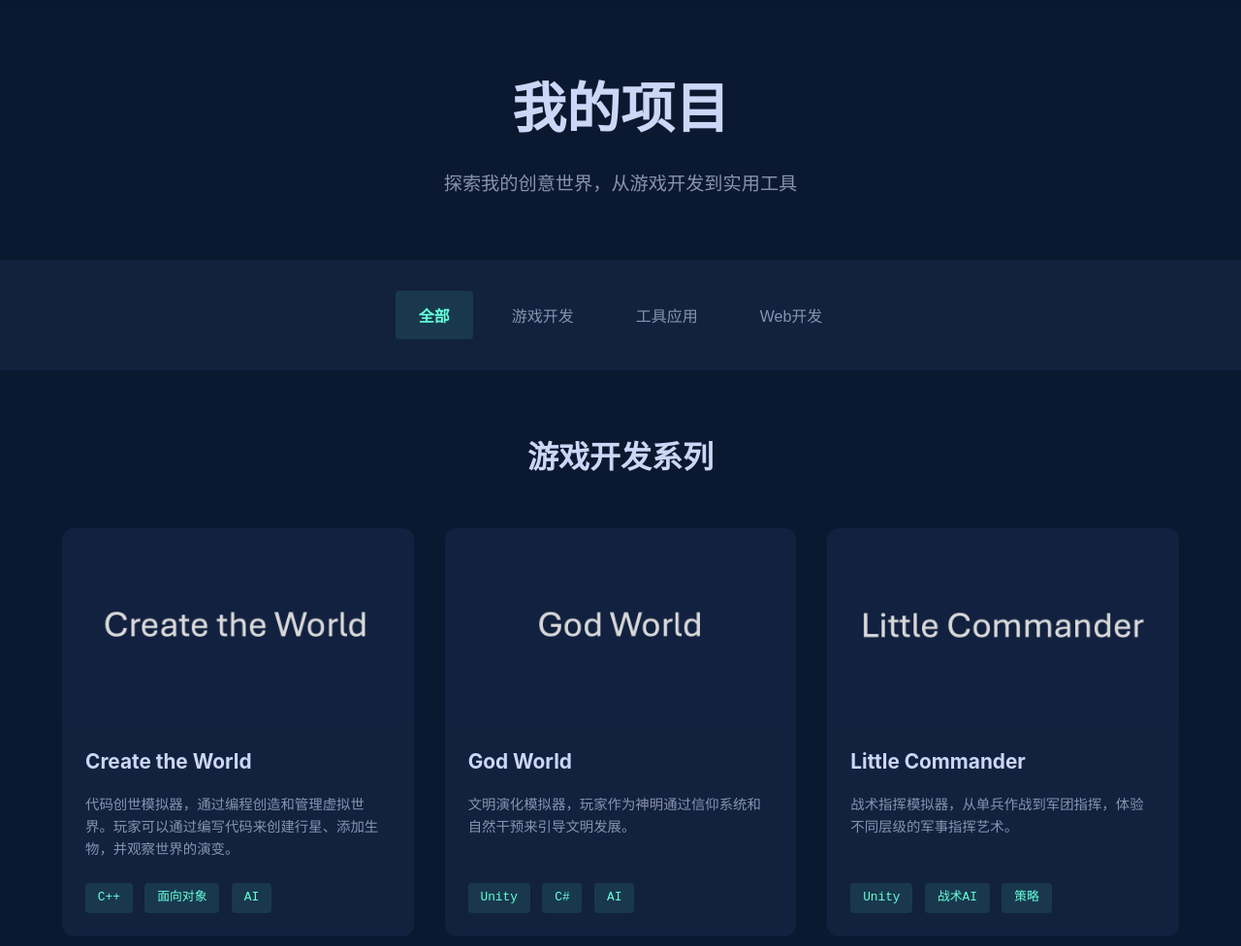
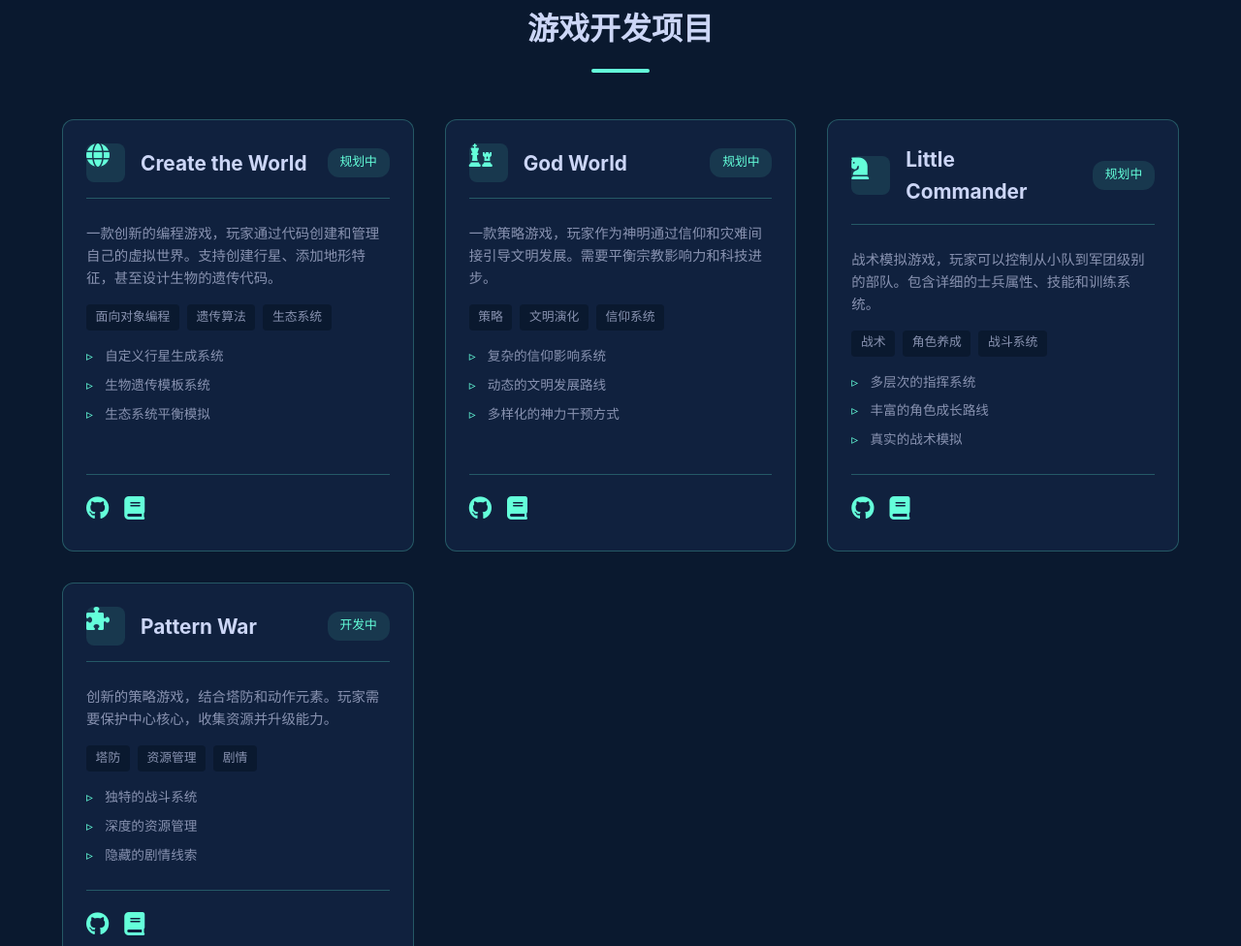
Before and after one commit to HS-Jack-YZY/MyWebsite, a plain HTML site: page projects.html in a window 1280 px wide. Shown: the part 60-1036 px from the top of the page at 97% size. Drawn offline with Linux system fonts and the light colour scheme.

Commit message:
feat(projects): 重构项目展示页面设计和交互
重新设计了项目展示页面的UI和交互体验，主要更新包括：

- 优化项目卡片布局，采用更现代的设计语言
- 新增项目状态标签和图标系统
- 改进项目分类展示逻辑，按游戏和工具分类
- 增强项目详情的展示效果，包含特性标签和重点列表
- 完善响应式适配，优化移动端体验

技术细节：
- 使用CSS Grid和Flexbox实现灵活布局
- 新增CSS变量统一主题样式
- 优化语义化HTML结构
- 添加无障碍支持

```diff
--- a/css/styles.css
+++ b/css/styles.css
@@ -214,55 +214,163 @@ body {
 }
 
 .project-card {
-    background-color: rgba(10, 25, 47, 0.95);
+    background: var(--card-bg);
+    border-radius: 12px;
+    padding: 1.5rem;
+    transition: transform 0.3s ease, box-shadow 0.3s ease;
+    border: 1px solid var(--primary-color-25);
+    display: flex;
+    flex-direction: column;
+    gap: 1.5rem;
+}
+
+.project-card:hover {
+    transform: translateY(-5px);
+    box-shadow: 0 10px 30px -15px var(--primary-color-25);
+}
+
+.project-card__header {
+    display: flex;
+    align-items: center;
+    gap: 1rem;
+    padding-bottom: 1rem;
+    border-bottom: 1px solid var(--primary-color-25);
+}
+
+.project-card__icon {
+    font-size: 1.5rem;
+    color: var(--primary-color);
+    width: 40px;
+    height: 40px;
+    display: flex;
+    align-items: center;
+    justify-content: center;
+    background: var(--primary-color-10);
     border-radius: 8px;
-    overflow: hidden;
-    transition: transform 0.3s ease;
-}
-
-.project-image {
-    width: 100%;
-    height: 200px;
-    overflow: hidden;
-}
-
-.project-image img {
-    width: 100%;
-    height: 100%;
-    object-fit: cover;
-    transition: transform 0.3s ease;
-}
-
-.project-card:hover .project-image img {
-    transform: scale(1.05);
-}
-
-.project-info {
-    padding: 1.5rem;
-}
-
-.project-info h3 {
-    color: var(--text-primary);
-    margin-bottom: 0.5rem;
-}
-
-.project-info p {
-    color: var(--text-secondary);
-    margin-bottom: 1rem;
-}
-
-.project-tags {
+}
+
+.project-card__title {
+    color: var(--text-primary);
+    font-size: 1.3rem;
+    margin: 0;
+    flex: 1;
+}
+
+.project-card__status {
+    font-size: 0.8rem;
+    padding: 0.3rem 0.8rem;
+    border-radius: 12px;
+    background: var(--primary-color-10);
+    color: var(--primary-color);
+    font-family: var(--font-mono);
+}
+
+.project-card__content {
+    flex: 1;
+    display: flex;
+    flex-direction: column;
+    gap: 1rem;
+}
+
+.project-card__description {
+    color: var(--text-secondary);
+    font-size: 0.9rem;
+    line-height: 1.6;
+    margin: 0;
+}
+
+.project-card__features {
     display: flex;
     flex-wrap: wrap;
     gap: 0.5rem;
 }
 
-.project-tags span {
-    padding: 0.3rem 0.8rem;
-    background-color: rgba(100, 255, 218, 0.1);
-    color: var(--primary-color);
+.feature-tag {
+    font-size: 0.8rem;
+    padding: 0.2rem 0.6rem;
     border-radius: 4px;
-    font-size: 0.8rem;
+    background: var(--secondary-color);
+    color: var(--text-secondary);
+    font-family: var(--font-mono);
+}
+
+.project-card__highlights {
+    list-style: none;
+    padding: 0;
+    margin: 0;
+    display: flex;
+    flex-direction: column;
+    gap: 0.5rem;
+}
+
+.project-card__highlights li {
+    color: var(--text-secondary);
+    font-size: 0.85rem;
+    padding-left: 1.2rem;
+    position: relative;
+}
+
+.project-card__highlights li::before {
+    content: "▹";
+    position: absolute;
+    left: 0;
+    color: var(--primary-color);
+}
+
+.project-card__footer {
+    display: flex;
+    gap: 1rem;
+    padding-top: 1rem;
+    border-top: 1px solid var(--primary-color-25);
+}
+
+.project-link {
+    color: var(--text-secondary);
+    font-size: 1.2rem;
+    transition: all 0.3s ease;
+}
+
+.project-link:hover {
+    color: var(--primary-color);
+    transform: translateY(-2px);
+}
+
+/* 项目系列标题 */
+.project-series {
+    margin-bottom: 4rem;
+}
+
+.series-title {
+    font-size: 2rem;
+    color: var(--text-primary);
+    margin-bottom: 2rem;
+    text-align: center;
+    position: relative;
+}
+
+.series-title::after {
+    content: "";
+    display: block;
+    width: 60px;
+    height: 4px;
+    background: var(--primary-color);
+    margin: 1rem auto 0;
+    border-radius: 2px;
+}
+
+/* 响应式调整 */
+@media (max-width: 768px) {
+    .projects-grid {
+        grid-template-columns: 1fr;
+    }
+
+    .project-card__header {
+        flex-wrap: wrap;
+    }
+
+    .project-card__status {
+        margin-left: auto;
+    }
 }
 
 /* 博客文章 */
--- a/projects.html
+++ b/projects.html
@@ -3,9 +3,10 @@
 <head>
     <meta charset="UTF-8">
     <meta name="viewport" content="width=device-width, initial-scale=1.0">
-    <title>项目 - HS_Jack_YZY</title>
+    <title>项目展示 - HS_Jack_YZY</title>
     <link rel="stylesheet" href="css/styles.css">
     <link rel="stylesheet" href="https://cdnjs.cloudflare.com/ajax/libs/font-awesome/6.0.0/css/all.min.css">
+    <link rel="icon" href="assets/common/favicon.ico" type="image/x-icon">
 </head>
 <body>
     <!-- 导航栏 -->
@@ -25,175 +26,205 @@
                 <i class="fab fa-github"></i>
             </a>
         </div>
-        <button class="nav-toggle">
+        <button class="nav-toggle" aria-label="切换导航菜单">
             <i class="fas fa-bars"></i>
         </button>
     </nav>
 
-    <!-- 项目概览 -->
-    <section class="projects-hero">
-        <div class="projects-container">
-            <h1 class="projects-title fade-in">我的项目</h1>
-            <p class="projects-subtitle slide-up">探索我的创意世界，从游戏开发到实用工具</p>
+    <!-- 项目展示 -->
+    <main class="projects-showcase">
+        <div class="section-container">
+            <section class="project-series" aria-labelledby="game-projects">
+                <h2 id="game-projects" class="series-title">游戏开发项目</h2>
+                <div class="projects-grid">
+                    <!-- Create the World -->
+                    <article class="project-card">
+                        <div class="project-card__header">
+                            <i class="fas fa-globe project-card__icon"></i>
+                            <h3 class="project-card__title">Create the World</h3>
+                            <span class="project-card__status">规划中</span>
+                        </div>
+                        <div class="project-card__content">
+                            <p class="project-card__description">一款创新的编程游戏，玩家通过代码创建和管理自己的虚拟世界。支持创建行星、添加地形特征，甚至设计生物的遗传代码。</p>
+                            <div class="project-card__features">
+                                <span class="feature-tag">面向对象编程</span>
+                                <span class="feature-tag">遗传算法</span>
+                                <span class="feature-tag">生态系统</span>
+                            </div>
+                            <ul class="project-card__highlights">
+                                <li>自定义行星生成系统</li>
+                                <li>生物遗传模板系统</li>
+                                <li>生态系统平衡模拟</li>
+                            </ul>
+                        </div>
+                        <div class="project-card__footer">
+                            <a href="#" class="project-link" aria-label="查看项目源码">
+                                <i class="fab fa-github"></i>
+                            </a>
+                            <a href="#" class="project-link" aria-label="查看项目文档">
+                                <i class="fas fa-book"></i>
+                            </a>
+                        </div>
+                    </article>
+
+                    <!-- God World -->
+                    <article class="project-card">
+                        <div class="project-card__header">
+                            <i class="fas fa-chess project-card__icon"></i>
+                            <h3 class="project-card__title">God World</h3>
+                            <span class="project-card__status">规划中</span>
+                        </div>
+                        <div class="project-card__content">
+                            <p class="project-card__description">一款策略游戏，玩家作为神明通过信仰和灾难间接引导文明发展。需要平衡宗教影响力和科技进步。</p>
+                            <div class="project-card__features">
+                                <span class="feature-tag">策略</span>
+                                <span class="feature-tag">文明演化</span>
+                                <span class="feature-tag">信仰系统</span>
+                            </div>
+                            <ul class="project-card__highlights">
+                                <li>复杂的信仰影响系统</li>
+                                <li>动态的文明发展路线</li>
+                                <li>多样化的神力干预方式</li>
+                            </ul>
+                        </div>
+                        <div class="project-card__footer">
+                            <a href="#" class="project-link" aria-label="查看项目源码">
+                                <i class="fab fa-github"></i>
+                            </a>
+                            <a href="#" class="project-link" aria-label="查看项目文档">
+                                <i class="fas fa-book"></i>
+                            </a>
+                        </div>
+                    </article>
+
+                    <!-- Little Commander -->
+                    <article class="project-card">
+                        <div class="project-card__header">
+                            <i class="fas fa-chess-knight project-card__icon"></i>
+                            <h3 class="project-card__title">Little Commander</h3>
+                            <span class="project-card__status">规划中</span>
+                        </div>
+                        <div class="project-card__content">
+                            <p class="project-card__description">战术模拟游戏，玩家可以控制从小队到军团级别的部队。包含详细的士兵属性、技能和训练系统。</p>
+                            <div class="project-card__features">
+                                <span class="feature-tag">战术</span>
+                                <span class="feature-tag">角色养成</span>
+                                <span class="feature-tag">战斗系统</span>
+                            </div>
+                            <ul class="project-card__highlights">
+                                <li>多层次的指挥系统</li>
+                                <li>丰富的角色成长路线</li>
+                                <li>真实的战术模拟</li>
+                            </ul>
+                        </div>
+                        <div class="project-card__footer">
+                            <a href="#" class="project-link" aria-label="查看项目源码">
+                                <i class="fab fa-github"></i>
+                            </a>
+                            <a href="#" class="project-link" aria-label="查看项目文档">
+                                <i class="fas fa-book"></i>
+                            </a>
+                        </div>
+                    </article>
+
+                    <!-- Pattern War -->
+                    <article class="project-card">
+                        <div class="project-card__header">
+                            <i class="fas fa-puzzle-piece project-card__icon"></i>
+                            <h3 class="project-card__title">Pattern War</h3>
+                            <span class="project-card__status">开发中</span>
+                        </div>
+                        <div class="project-card__content">
+                            <p class="project-card__description">创新的策略游戏，结合塔防和动作元素。玩家需要保护中心核心，收集资源并升级能力。</p>
+                            <div class="project-card__features">
+                                <span class="feature-tag">塔防</span>
+                                <span class="feature-tag">资源管理</span>
+                                <span class="feature-tag">剧情</span>
+                            </div>
+                            <ul class="project-card__highlights">
+                                <li>独特的战斗系统</li>
+                                <li>深度的资源管理</li>
+                                <li>隐藏的剧情线索</li>
+                            </ul>
+                        </div>
+                        <div class="project-card__footer">
+                            <a href="#" class="project-link" aria-label="查看项目源码">
+                                <i class="fab fa-github"></i>
+                            </a>
+                            <a href="#" class="project-link" aria-label="查看项目文档">
+                                <i class="fas fa-book"></i>
+                            </a>
+                        </div>
+                    </article>
+                </div>
+            </section>
+
+            <section class="project-series" aria-labelledby="tool-projects">
+                <h2 id="tool-projects" class="series-title">工具应用项目</h2>
+                <div class="projects-grid">
+                    <!-- 猿途享 -->
+                    <article class="project-card">
+                        <div class="project-card__header">
+                            <i class="fas fa-map-marked-alt project-card__icon"></i>
+                            <h3 class="project-card__title">猿途享</h3>
+                            <span class="project-card__status">待开发</span>
+                        </div>
+                        <div class="project-card__content">
+                            <p class="project-card__description">一款旅行规划应用，帮助用户规划旅程、记录旅行、分享体验。支持智能路线规划和POI推荐。</p>
+                            <div class="project-card__features">
+                                <span class="feature-tag">iOS</span>
+                                <span class="feature-tag">Swift</span>
+                                <span class="feature-tag">地图服务</span>
+                            </div>
+                            <ul class="project-card__highlights">
+                                <li>智能路线规划</li>
+                                <li>POI推荐系统</li>
+                                <li>社交分享功能</li>
+                            </ul>
+                        </div>
+                        <div class="project-card__footer">
+                            <a href="#" class="project-link" aria-label="查看项目源码">
+                                <i class="fab fa-github"></i>
+                            </a>
+                            <a href="#" class="project-link" aria-label="在App Store查看">
+                                <i class="fab fa-app-store-ios"></i>
+                            </a>
+                        </div>
+                    </article>
+
+                    <!-- SmartPlanner -->
+                    <article class="project-card">
+                        <div class="project-card__header">
+                            <i class="fas fa-calendar-check project-card__icon"></i>
+                            <h3 class="project-card__title">SmartPlanner</h3>
+                            <span class="project-card__status">开发中</span>
+                        </div>
+                        <div class="project-card__content">
+                            <p class="project-card__description">智能日程规划工具，结合AI技术帮助用户优化时间管理。支持自动任务分类和优先级排序。</p>
+                            <div class="project-card__features">
+                                <span class="feature-tag">AI</span>
+                                <span class="feature-tag">时间管理</span>
+                                <span class="feature-tag">效率工具</span>
+                            </div>
+                            <ul class="project-card__highlights">
+                                <li>智能任务分类</li>
+                                <li>自动优先级排序</li>
+                                <li>数据可视化统计</li>
+                            </ul>
+                        </div>
+                        <div class="project-card__footer">
+                            <a href="#" class="project-link" aria-label="查看项目源码">
+                                <i class="fab fa-github"></i>
+                            </a>
+                            <a href="#" class="project-link" aria-label="查看项目文档">
+                                <i class="fas fa-book"></i>
+                            </a>
+                        </div>
+                    </article>
+                </div>
+            </section>
         </div>
-    </section>
-
-    <!-- 项目分类 -->
-    <section class="project-categories">
-        <div class="category-tabs">
-            <button class="category-tab active">全部</button>
-            <button class="category-tab">游戏开发</button>
-            <button class="category-tab">工具应用</button>
-            <button class="category-tab">Web开发</button>
-        </div>
-    </section>
-
-    <!-- 项目展示 -->
-    <section class="projects-showcase">
-        <!-- 游戏开发系列 -->
-        <div class="project-series">
-            <h2 class="series-title">游戏开发系列</h2>
-            <div class="projects-grid">
-                <!-- Create the World -->
-                <div class="project-card">
-                    <div class="project-header">
-                        <img src="assets/projects/create-world.png" alt="Create the World">
-                        <div class="project-overlay">
-                            <div class="project-links">
-                                <a href="#" class="project-link"><i class="fab fa-github"></i></a>
-                                <a href="#" class="project-link"><i class="fas fa-external-link-alt"></i></a>
-                            </div>
-                        </div>
-                    </div>
-                    <div class="project-content">
-                        <h3>Create the World</h3>
-                        <p class="project-description">代码创世模拟器，通过编程创造和管理虚拟世界。玩家可以通过编写代码来创建行星、添加生物，并观察世界的演变。</p>
-                        <div class="project-tech">
-                            <span>C++</span>
-                            <span>面向对象</span>
-                            <span>AI</span>
-                        </div>
-                    </div>
-                </div>
-
-                <!-- God World -->
-                <div class="project-card">
-                    <div class="project-header">
-                        <img src="assets/projects/god-world.png" alt="God World">
-                        <div class="project-overlay">
-                            <div class="project-links">
-                                <a href="#" class="project-link"><i class="fab fa-github"></i></a>
-                                <a href="#" class="project-link"><i class="fas fa-external-link-alt"></i></a>
-                            </div>
-                        </div>
-                    </div>
-                    <div class="project-content">
-                        <h3>God World</h3>
-                        <p class="project-description">文明演化模拟器，玩家作为神明通过信仰系统和自然干预来引导文明发展。</p>
-                        <div class="project-tech">
-                            <span>Unity</span>
-                            <span>C#</span>
-                            <span>AI</span>
-                        </div>
-                    </div>
-                </div>
-
-                <!-- Little Commander -->
-                <div class="project-card">
-                    <div class="project-header">
-                        <img src="assets/projects/commander.png" alt="Little Commander">
-                        <div class="project-overlay">
-                            <div class="project-links">
-                                <a href="#" class="project-link"><i class="fab fa-github"></i></a>
-                                <a href="#" class="project-link"><i class="fas fa-external-link-alt"></i></a>
-                            </div>
-                        </div>
-                    </div>
-                    <div class="project-content">
-                        <h3>Little Commander</h3>
-                        <p class="project-description">战术指挥模拟器，从单兵作战到军团指挥，体验不同层级的军事指挥艺术。</p>
-                        <div class="project-tech">
-                            <span>Unity</span>
-                            <span>战术AI</span>
-                            <span>策略</span>
-                        </div>
-                    </div>
-                </div>
-
-                <!-- Pattern War -->
-                <div class="project-card">
-                    <div class="project-header">
-                        <img src="assets/projects/pattern-war.png" alt="Pattern War">
-                        <div class="project-overlay">
-                            <div class="project-links">
-                                <a href="#" class="project-link"><i class="fab fa-github"></i></a>
-                                <a href="#" class="project-link"><i class="fas fa-external-link-alt"></i></a>
-                            </div>
-                        </div>
-                    </div>
-                    <div class="project-content">
-                        <h3>Pattern War</h3>
-                        <p class="project-description">科幻塔防策略游戏，结合了吸血鬼幸存者与塔防元素的创新玩法。</p>
-                        <div class="project-tech">
-                            <span>Unity</span>
-                            <span>塔防</span>
-                            <span>策略</span>
-                        </div>
-                    </div>
-                </div>
-            </div>
-        </div>
-
-        <!-- 工具应用系列 -->
-        <div class="project-series">
-            <h2 class="series-title">工具应用系列</h2>
-            <div class="projects-grid">
-                <!-- 猿途享 -->
-                <div class="project-card">
-                    <div class="project-header">
-                        <img src="assets/projects/travel-app.jpg" alt="猿途享">
-                        <div class="project-overlay">
-                            <div class="project-links">
-                                <a href="#" class="project-link"><i class="fab fa-github"></i></a>
-                                <a href="#" class="project-link"><i class="fas fa-external-link-alt"></i></a>
-                            </div>
-                        </div>
-                    </div>
-                    <div class="project-content">
-                        <h3>猿途享</h3>
-                        <p class="project-description">智能行程规划APP，优化你的旅行体验，提供一站式旅行解决方案。</p>
-                        <div class="project-tech">
-                            <span>React Native</span>
-                            <span>Node.js</span>
-                            <span>AI</span>
-                        </div>
-                    </div>
-                </div>
-
-                <!-- SmartPlanner -->
-                <div class="project-card">
-                    <div class="project-header">
-                        <img src="assets/projects/planner.jpg" alt="SmartPlanner">
-                        <div class="project-overlay">
-                            <div class="project-links">
-                                <a href="#" class="project-link"><i class="fab fa-github"></i></a>
-                                <a href="#" class="project-link"><i class="fas fa-external-link-alt"></i></a>
-                            </div>
-                        </div>
-                    </div>
-                    <div class="project-content">
-                        <h3>SmartPlanner</h3>
-                        <p class="project-description">AI驱动的智能时间管理助手，帮助用户优化时间分配和工作效率。</p>
-                        <div class="project-tech">
-                            <span>Swift</span>
-                            <span>iOS</span>
-                            <span>AI</span>
-                        </div>
-                    </div>
-                </div>
-            </div>
-        </div>
-    </section>
+    </main>
 
     <!-- 页脚 -->
     <footer class="footer">
@@ -219,15 +250,6 @@
         navToggle.addEventListener('click', () => {
             navLinks.classList.toggle('active');
         });
-
-        // 项目分类切换
-        const categoryTabs = document.querySelectorAll('.category-tab');
-        categoryTabs.forEach(tab => {
-            tab.addEventListener('click', () => {
-                categoryTabs.forEach(t => t.classList.remove('active'));
-                tab.classList.add('active');
-            });
-        });
     </script>
 </body>
 </html>
```
